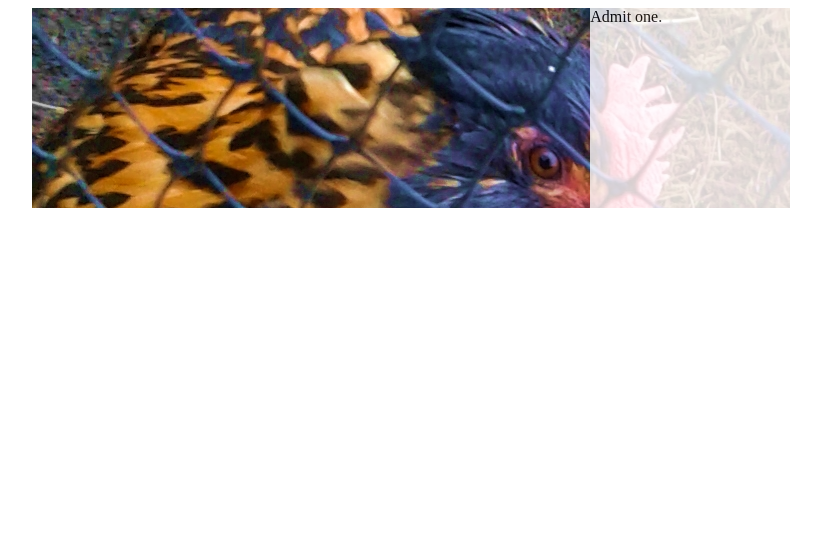
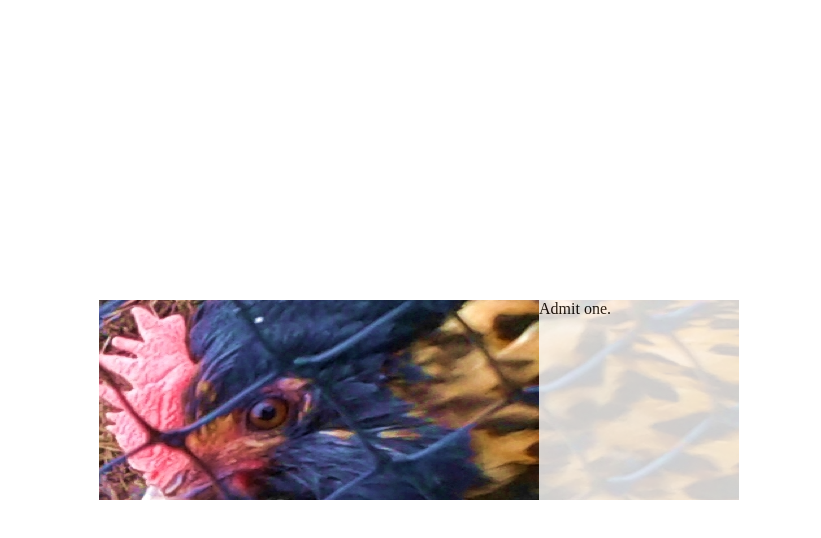
Before and after one commit to mikemoraned/chacken, a website: page index.html in a window 1280 px wide. Shown: the whole page, without its empty margins (229-1050 px from the left). Drawn offline with Linux system fonts and the light colour scheme.

Commit message:
center ticket. flip image so eye is on left

```diff
--- a/index.html
+++ b/index.html
@@ -4,11 +4,14 @@
     <title>Chacken!</title>
     <style type="text/css">
         #bg {
-            margin-left: 20%;
-            position: relative;
-            width: 60%;
-            height: 200px;
-            background-image: url(bg2.jpg);
+            position:absolute;
+            top:50%;
+            height:200px;
+            margin-top:-100px;
+            margin-left: 25%;
+            width: 50%;
+            background-image: url(bg4.jpg);
+            background-position: -100px -40px;
         }
         #admit {
             position: absolute;
```
Also changed, not shown: bg3.jpg (added), bg4.jpg (added), 1 other file.
